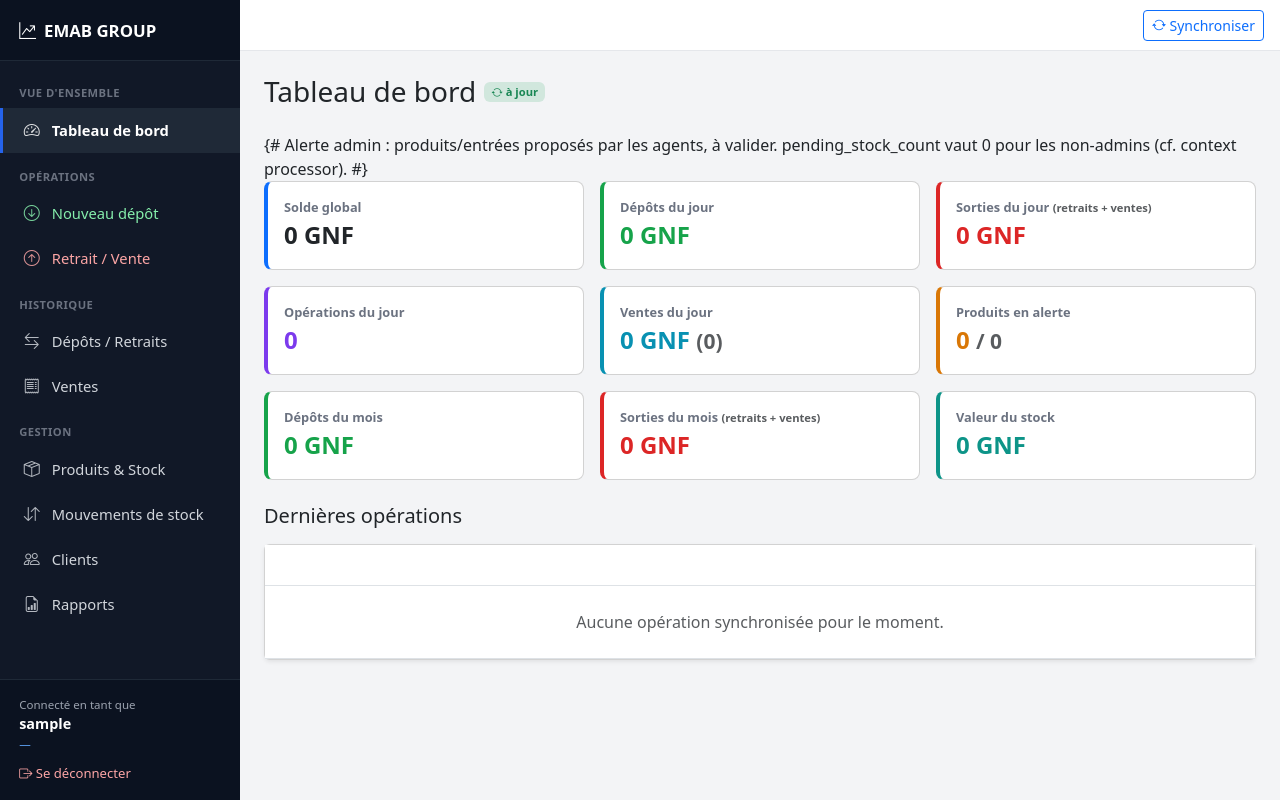
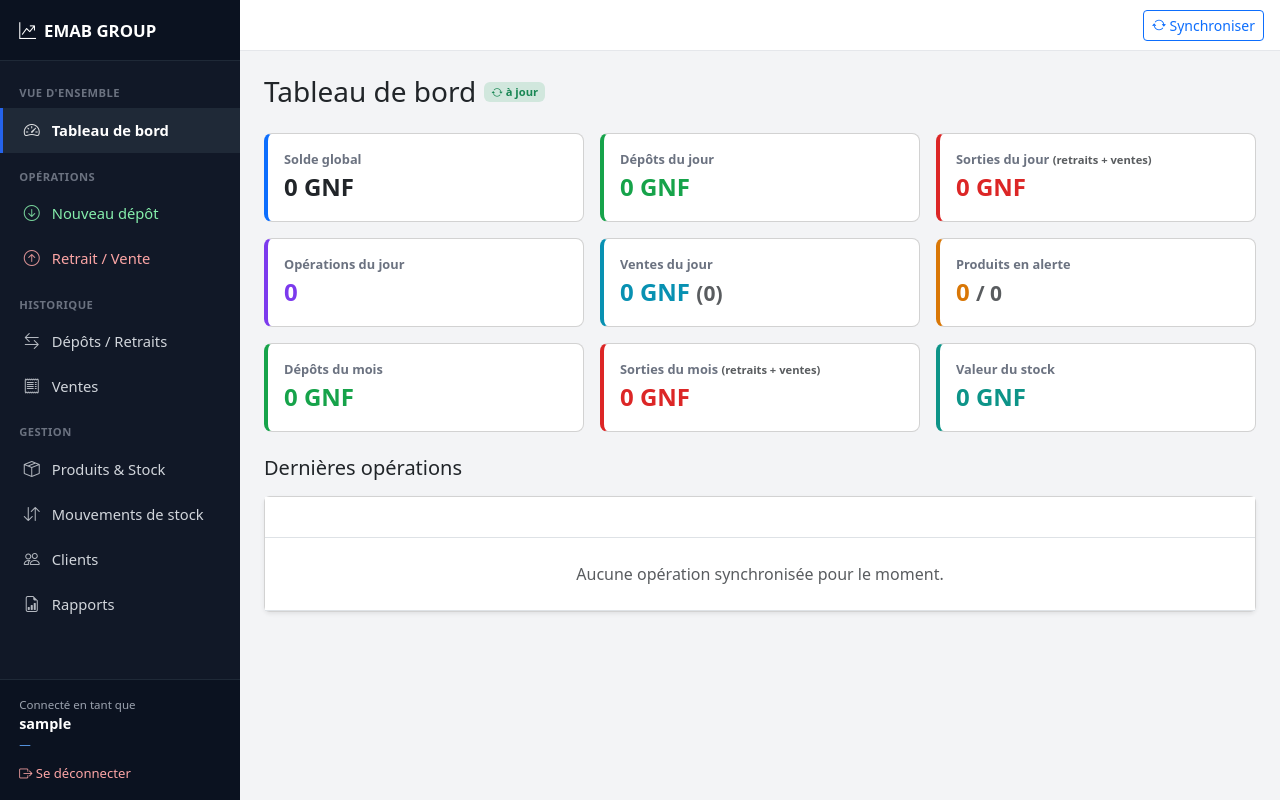
Before and after one commit to Faraleno2022/C-Users-LENO-Desktop-Gestionnaire-depot_Retrait, a Django app: page / in a window 1280 px wide. Run offline with Django 5.2, Linux system fonts and the light colour scheme; the visitor is signed in with stand-in values (Sample User, id 1); data that the repository does not hold is empty.

Commit message:
Fix: commentaire template affiche en clair (1.0.19)
Un commentaire {# ... #} sur plusieurs lignes n'est pas supporte par Django
et s'affichait litteralement sur le tableau de bord. Remis sur une seule ligne.

Co-Authored-By: Claude Opus 4.8 <noreply@anthropic.com>

```diff
--- a/server/console_web.py
+++ b/server/console_web.py
@@ -31,7 +31,7 @@ from pathlib import Path
 # Version de la console. À INCRÉMENTER à chaque nouvelle release publiée sur
 # GitHub (et reporter la même valeur dans MyAppVersion de installer_console_web.iss).
 # C'est ce numéro que l'updater compare à la dernière release pour décider d'une MAJ.
-APP_VERSION = "1.0.18"
+APP_VERSION = "1.0.19"
 
 PORT = int(os.environ.get("EMAB_WEB_PORT", "8765"))
 HOST = os.environ.get("EMAB_WEB_HOST", "127.0.0.1")
--- a/server/web/templates/web/dashboard.html
+++ b/server/web/templates/web/dashboard.html
@@ -10,8 +10,7 @@
   </span>
 </div>
 
-{# Alerte admin : produits/entrées proposés par les agents, à valider.
-   pending_stock_count vaut 0 pour les non-admins (cf. context processor). #}
+{# Alerte admin : demandes agents a valider (pending_stock_count = 0 pour les non-admins). #}
 {% if pending_stock_count %}
 <a href="{% url 'web:stock_validations' %}" class="text-decoration-none">
   <div class="alert alert-warning d-flex align-items-center shadow-sm" role="alert">
```
Also changed, not shown: 1 other file.
